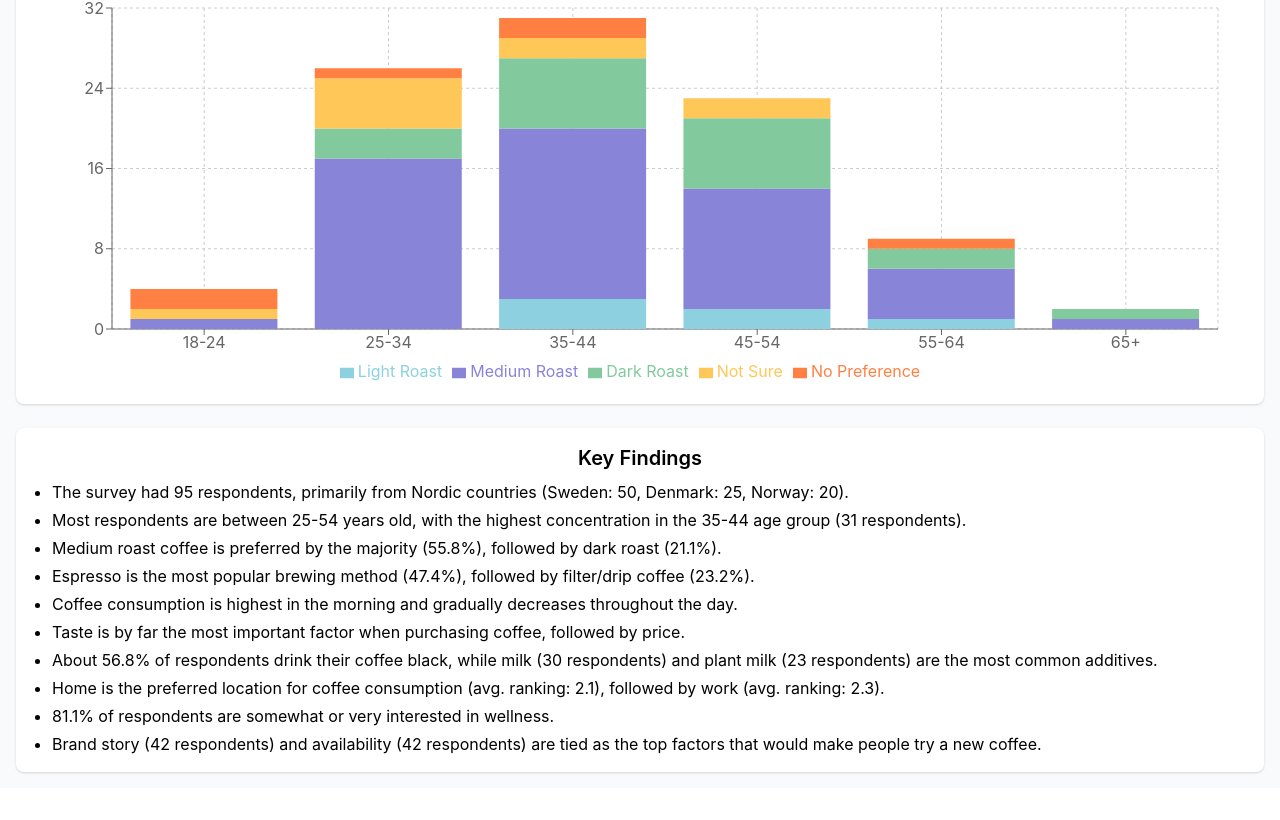
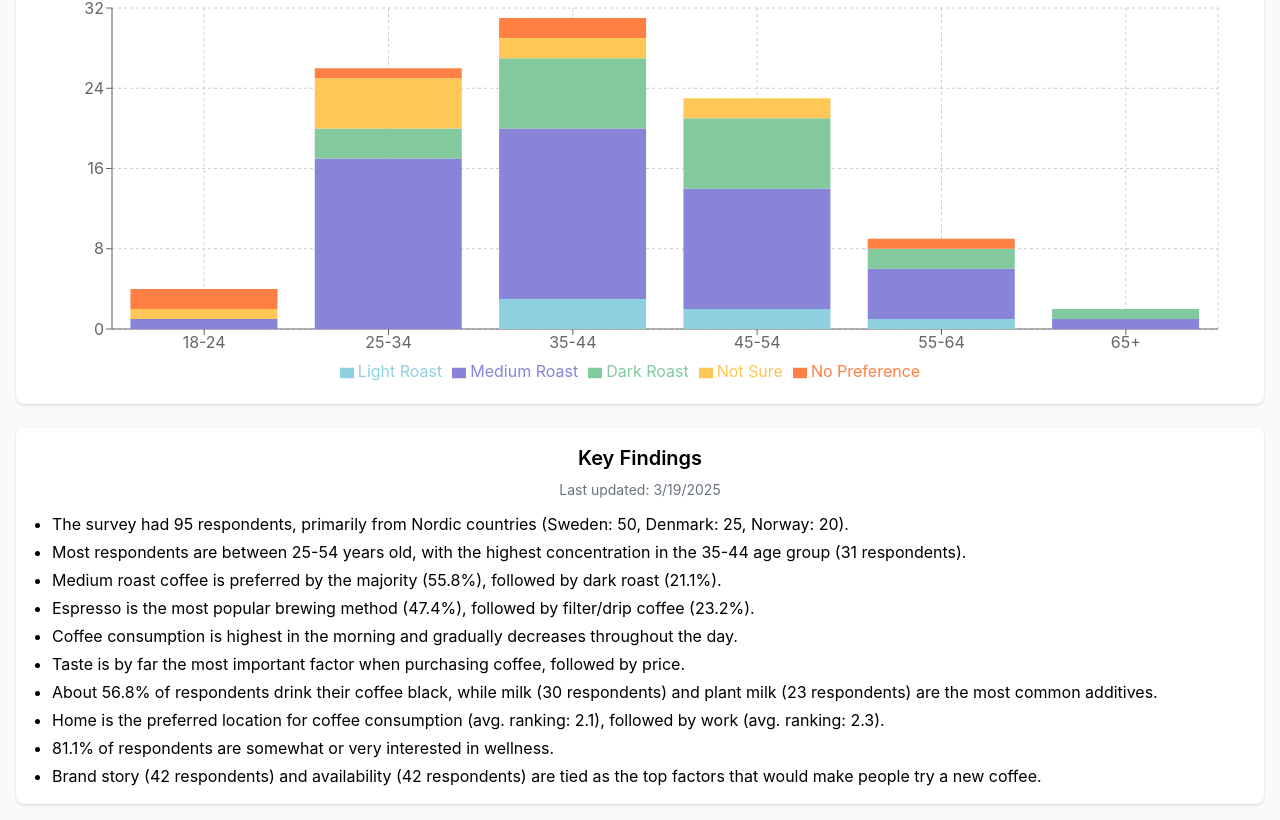
Before and after one commit to americodias/coffee-survey-dashboard, a React (Create React App) app: page / in a window 1280 px wide. Shown: the part 1012-1832 px from the top of the page. Before the commit the page ends 1800 px from the top, so only its background shows below. Built offline with nearby package versions, Linux system fonts and the light colour scheme.

Commit message:
Added survey date to the key findings

```diff
--- a/src/CoffeeSurveyDashboard.js
+++ b/src/CoffeeSurveyDashboard.js
@@ -696,6 +696,7 @@
 
       <div className="p-4 bg-white rounded-lg shadow">
         <h2 className="text-xl font-semibold mb-2">Key Findings</h2>
+        <p className="text-sm text-gray-500 mb-3">Last updated: {new Date().toLocaleDateString()}</p>
         <ul className="list-disc pl-5 space-y-1 text-left">
           <li className="text-left">
             The survey had 95 respondents, primarily from Nordic countries (Sweden: 50, Denmark: 25, Norway: 20).
```
